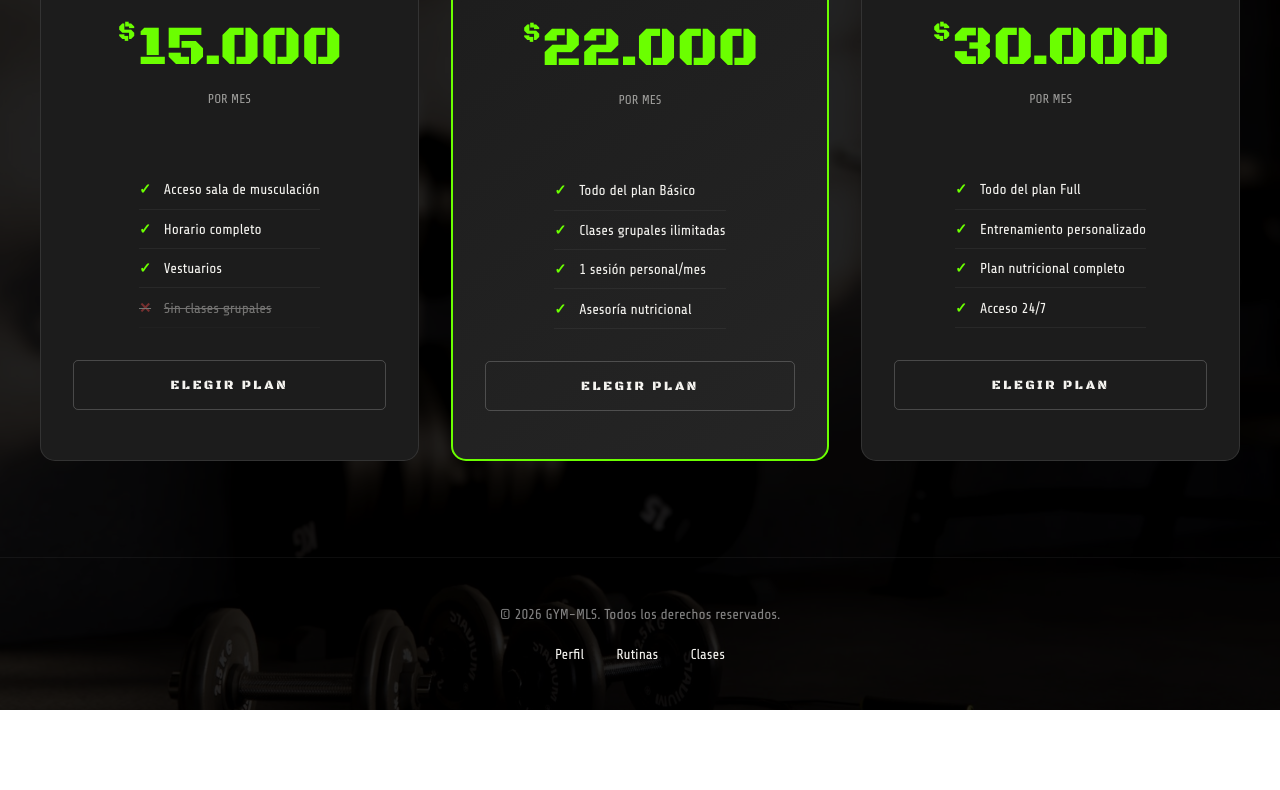
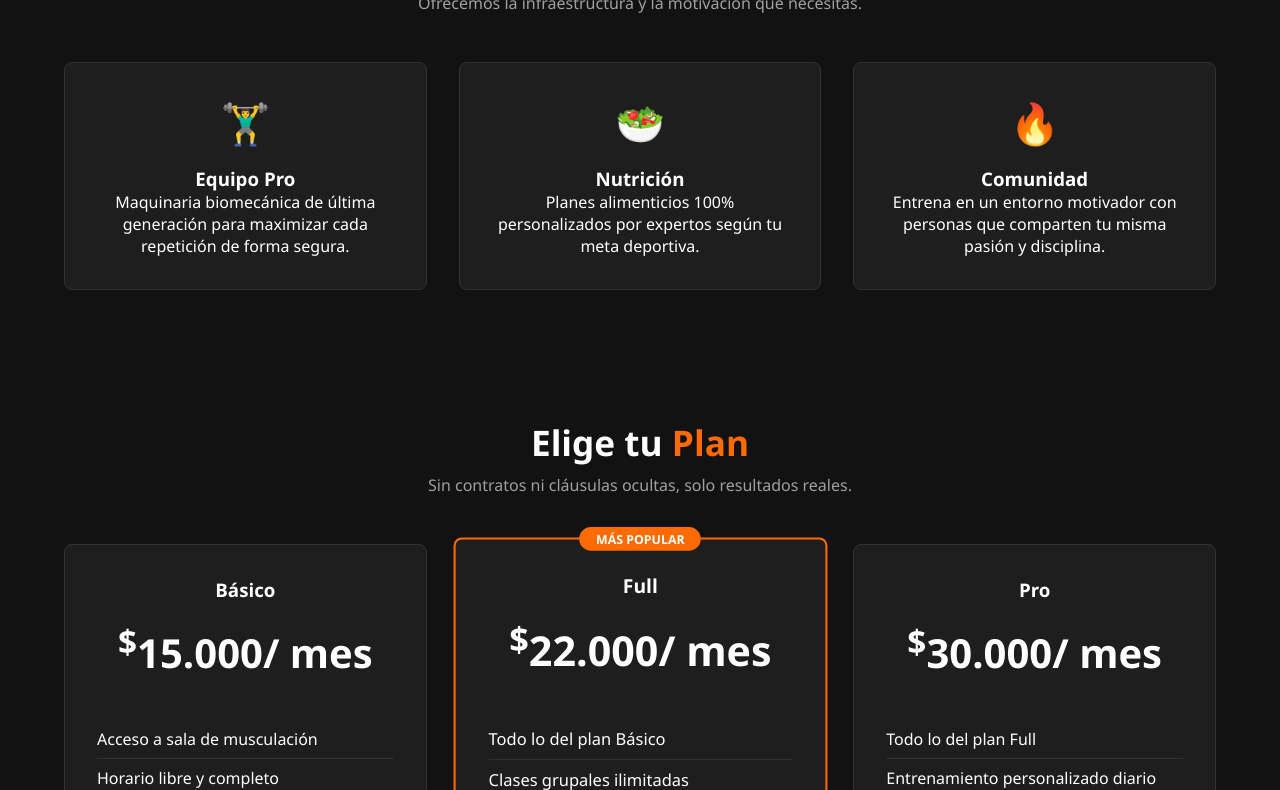
Before and after one commit to MaxSteelMM/Proyecto-Cons.-Soft.-Gimnasio, a website: page Index.html in a window 1280 px wide. Shown: the part 904-1694 px from the top of the page. Before the commit the page ends 1614 px from the top, so only its background shows below. Drawn offline with Linux system fonts and the light colour scheme.

Commit message:
modificando index

```diff
--- a/CSS/index.css
+++ b/CSS/index.css
@@ -1,290 +1,213 @@
-/* Background for Index Page */
-body {
-    background: linear-gradient(rgba(0, 0, 0, 0.85), rgba(0, 0, 0, 0.85)), url(../Img/fondo.jpg) center center / cover no-repeat fixed;
+:root {
+    --primary-color: #ff6b00; /* Naranja principal */
+    --primary-hover: #e05d00;
+    --bg-dark: #121212;
+    --bg-card: #1e1e1e;
+    --text-main: #ffffff;
+    --text-muted: #a0a0a0;
+    --border-color: #333333;
 }
 
-/* Benefits Section */
-.benefits {
-    padding: 6rem 2rem;
-    background-color: transparent; /* Changed to transparent to show background image */
+body {
+    background-color: var(--bg-dark);
+    color: var(--text-main);
+    font-family: 'Segoe UI', Tahoma, Geneva, Verdana, sans-serif;
+    margin: 0;
+}
+
+.color-mitad {
+    color: var(--primary-color);
+}
+
+/* Hero Section */
+.hero-section {
+    position: relative;
+    min-height: 85vh;
+    display: flex;
+    align-items: center;
+    justify-content: flex-end; /* Alinea el texto al lado derecho */
+    padding: 2rem 5%;
+    background-image: url('hero-gym.jpg'); /* Reemplaza por la ruta de tu imagen */
+    background-size: cover;
+    background-position: center left;
+    background-repeat: no-repeat;
+}
+
+.hero-overlay {
+    position: absolute;
+    top: 0; left: 0; right: 0; bottom: 0;
+    background: linear-gradient(90deg, rgba(0, 0, 0, 0.2) 0%, rgba(18, 18, 18, 0.95) 60%);
+    z-index: 1;
+}
+
+.hero-content {
+    position: relative;
+    z-index: 2;
+    max-width: 550px;
+    text-align: right;
+}
+
+.hero-tagline {
+    color: var(--primary-color);
+    font-weight: 700;
+    letter-spacing: 2px;
+    font-size: 0.9rem;
+}
+
+.hero-title {
+    font-size: 3rem;
+    line-height: 1.1;
+    margin: 0.5rem 0 1rem;
+    text-transform: uppercase;
+}
+
+.hero-description {
+    color: var(--text-muted);
+    font-size: 1.1rem;
+    margin-bottom: 2rem;
+}
+
+/* Botones */
+.btn {
+    display: inline-block;
+    padding: 0.8rem 1.8rem;
+    border-radius: 5px;
+    text-decoration: none;
+    font-weight: bold;
+    transition: background 0.3s ease;
+    margin-left: 0.5rem;
+}
+
+.btn-primary {
+    background-color: var(--primary-color);
+    color: #fff;
+}
+
+.btn-primary:hover {
+    background-color: var(--primary-hover);
+}
+
+.btn-secondary {
+    border: 2px solid var(--primary-color);
+    color: #fff;
+}
+
+.btn-secondary:hover {
+    background-color: var(--primary-color);
+}
+
+/* Secciones */
+.benefits, .pricing {
+    padding: 4rem 5%;
     text-align: center;
 }
 
-
-.section-title {
-    margin-bottom: 4rem;
+.section-title h2, .section-title h1 {
+    font-size: 2.2rem;
+    margin-bottom: 0.5rem;
 }
 
-.section-title h2 {
-    font-family: 'COD';
-    font-size: clamp(2rem, 5vw, 3rem);
-    color: var(--white);
+.section-title p {
+    color: var(--text-muted);
+}
+
+/* Tarjetas de Beneficios */
+.benefits-grid {
+    display: grid;
+    grid-template-columns: repeat(auto-fit, minmax(280px, 1fr));
+    gap: 2rem;
+    margin-top: 3rem;
+}
+
+.benefit-card {
+    background: var(--bg-card);
+    padding: 2rem;
+    border-radius: 8px;
+    border: 1px solid var(--border-color);
+    transition: transform 0.3s ease;
+}
+
+.benefit-card:hover {
+    transform: translateY(-5px);
+    border-color: var(--primary-color);
+}
+
+.benefit-icon {
+    font-size: 2.5rem;
     margin-bottom: 1rem;
 }
 
-.section-title h1 {
-    font-size: clamp(2rem, 5vw, 3rem);
-    margin-bottom: 1rem;
+/* Grid de Planes */
+.planes-grid {
+    display: grid;
+    grid-template-columns: repeat(auto-fit, minmax(280px, 1fr));
+    gap: 2rem;
+    margin-top: 3rem;
 }
 
-.section-title p {
-    font-family: var(--FontSub);
-    color: rgba(255, 255, 255, 0.6);
-    font-size: 1.1rem;
+.plan-card {
+    background: var(--bg-card);
+    border: 1px solid var(--border-color);
+    border-radius: 8px;
+    padding: 2rem;
+    position: relative;
+    display: flex;
+    flex-direction: column;
 }
 
-.benefits-grid {
-    display: grid;
-    grid-template-columns: repeat(auto-fit, minmax(min(100%, 250px), 1fr));
-    gap: 3rem;
-    max-width: 1200px;
-    margin: 0 auto;
-}
-
-.benefit-item {
-    padding: 2rem;
-    border: 1px solid rgba(255, 255, 255, 0.05);
-    background: var(--gray);
-    border-radius: 15px;
-    transition: transform 0.3s, border-color 0.3s;
-}
-
-.benefit-item:hover {
-    transform: translateY(-10px);
-    border-color: var(--VerdeF);
-}
-
-.benefit-item h3 {
-    font-family: 'COD';
-    color: var(--VerdeF);
-    font-size: 1.5rem;
-    margin-bottom: 1rem;
-}
-
-.benefit-item p {
-    font-family: var(--FontSub);
-    color: var(--white);
-    font-size: 1rem;
-    line-height: 1.5;
-    opacity: 0.8;
-}
-
-/* Pricing Section */
-.pricing {
-    padding: 6rem 2rem;
-    background-color: transparent;
-}
-
-.planes-grid {
-    display: grid;
-    grid-template-columns: repeat(auto-fit, minmax(min(100%, 280px), 1fr));
-    gap: 2rem;
-    max-width: 1200px;
-    margin: 0 auto;
-}
-
-.plan {
-    font-family: var(--FontSub);
-    background: var(--gray);
-    border: 1px solid rgba(255, 255, 255, .1);
-    padding: 3rem 2rem;
-    position: relative;
-    transition: all .3s ease;
-    text-align: center;
-    border-radius: 15px;
-}
-
-.plan:hover {
-    border-color: var(--VerdeF);
+.plan-card.featured {
+    border: 2px solid var(--primary-color);
     transform: scale(1.03);
-    box-shadow: 0 0 20px rgba(107, 255, 0, 0.2);
-}
-
-.plan.featured {
-    border: 2px solid var(--VerdeF);
-    background: linear-gradient(145deg, var(--gray), #252525);
-    transform: scale(1.05);
-    z-index: 1;
-}
-
-.plan.featured:hover {
-    box-shadow: 0 0 30px rgba(107, 255, 0, 0.4);
 }
 
 .plan-badge {
     position: absolute;
-    top: -15px;
+    top: -12px;
     left: 50%;
     transform: translateX(-50%);
-    background: var(--VerdeF);
-    color: var(--negro);
-    font-family: 'COD';
-    font-size: .75rem;
-    font-weight: 800;
-    letter-spacing: .1em;
-    text-transform: uppercase;
-    padding: .4rem 1.2rem;
+    background: var(--primary-color);
+    color: #fff;
+    padding: 0.2rem 1rem;
+    font-size: 0.75rem;
+    font-weight: bold;
     border-radius: 20px;
 }
 
-.plan-name {
-    font-family: 'COD';
-    font-size: 1.8rem;
-    color: var(--white);
-    margin-bottom: 1rem;
-}
-
 .plan-price {
-    font-family: 'COD';
-    font-size: clamp(2.5rem, 10vw, 3.5rem);
-    color: var(--VerdeF);
-    line-height: 1;
+    font-size: 2.5rem;
+    font-weight: bold;
     margin: 1rem 0;
-}
-
-.plan-price sup {
-    font-size: 1.5rem;
-    vertical-align: top;
-}
-
-.plan-period {
-    font-size: .8rem;
-    color: var(--white);
-    text-transform: uppercase;
-    opacity: 0.6;
-    margin-bottom: 2rem;
 }
 
 .plan-features {
     list-style: none;
-    margin: 2rem 0;
+    padding: 0;
+    margin: 1.5rem 0;
     text-align: left;
-    display: inline-block;
 }
 
 .plan-features li {
-    font-size: .9rem;
-    color: var(--white);
-    padding: .7rem 0;
-    border-bottom: 1px solid rgba(255, 255, 255, .05);
-    display: flex;
-    align-items: center;
-    gap: .8rem;
+    padding: 0.5rem 0;
+    border-bottom: 1px solid var(--border-color);
 }
 
-.plan-features li::before {
-    content: '✓';
-    color: var(--VerdeF);
+.plan-features li.disabled {
+    color: var(--text-muted);
+    text-decoration: line-through;
+}
+
+.plan-btn {
+    margin-top: auto;
+    display: block;
+    padding: 0.8rem;
+    background: transparent;
+    border: 1px solid var(--primary-color);
+    color: #fff;
+    text-decoration: none;
+    border-radius: 5px;
     font-weight: bold;
 }
 
-.plan-features li.disabled {
-    opacity: 0.4;
-    text-decoration: line-through;
+.plan-btn.btn-highlight, .plan-btn:hover {
+    background: var(--primary-color);
 }
-
-.plan-features li.disabled::before {
-    content: '✕';
-    color: var(--red-error);
-}
-
-.plan-btn {
-    font-family: 'COD';
-    display: block;
-    text-align: center;
-    border: 1px solid rgba(255, 255, 255, .2);
-    padding: 1rem;
-    text-decoration: none;
-    font-size: .8rem;
-    letter-spacing: .2em;
-    text-transform: uppercase;
-    color: var(--white);
-    transition: all .25s;
-    border-radius: 5px;
-}
-
-.plan-btn:hover {
-    background: var(--VerdeF);
-    color: var(--negro);
-    border-color: var(--VerdeF);
-}
-
-/* Footer */
-.main-footer {
-    padding: 3rem 2rem;
-    border-top: 1px solid rgba(255, 255, 255, 0.05);
-    text-align: center;
-}
-
-.footer-content {
-    max-width: 1200px;
-    margin: 0 auto;
-    display: flex;
-    flex-direction: column;
-    align-items: center;
-    gap: 1.5rem;
-}
-
-.footer-content p {
-    font-family: var(--FontSub);
-    color: rgba(255, 255, 255, 0.5);
-    font-size: 0.9rem;
-}
-
-.footer-links {
-    display: flex;
-    flex-wrap: wrap;
-    justify-content: center;
-    gap: 2rem;
-}
-
-.footer-links a {
-    color: var(--white);
-    text-decoration: none;
-    font-family: var(--FontSub);
-    font-size: 0.9rem;
-    transition: color 0.3s;
-}
-
-.footer-links a:hover {
-    color: var(--VerdeF);
-}
-
-/* Animations */
-@keyframes fadeInUp {
-    from {
-        opacity: 0;
-        transform: translateY(30px);
-    }
-    to {
-        opacity: 1;
-        transform: translateY(0);
-    }
-}
-
-.reveal {
-    animation: fadeInUp 1s ease-out both;
-}
-
-@media (max-width: 640px) {
-    .benefits,
-    .pricing {
-        padding: 4rem 1rem;
-    }
-
-    .section-title {
-        margin-bottom: 2.5rem;
-    }
-
-    .plan {
-        padding: 2.5rem 1.5rem;
-    }
-
-    .plan.featured {
-        transform: none;
-    }
-
-    body {
-        background-attachment: scroll;
-    }
-}
--- a/Index.html
+++ b/Index.html
@@ -8,8 +8,8 @@
     <link rel="stylesheet" href="CSS/index.css">
 </head>
 <body>
-    <header>
-        <nav aria-label="Navegación principal">
+    <header class="main-header">
+        <nav aria-label="Navegación principal" class="navbar">
             <a class="brand" href="Index.html" aria-label="GYM-MLS, inicio">GYM-<span class="color-mitad">MLS</span></a>
             <ul class="menu">
                 <li class="items"><a href="Perfil.html">Perfil</a></li>
@@ -19,75 +19,105 @@
             </ul>
         </nav>
     </header>
+
     <main>
+        <!-- Sección Hero con fondo e información a la derecha -->
+        <section class="hero-section">
+            <div class="hero-overlay"></div>
+            <div class="hero-content">
+                <span class="hero-tagline">TRANSFORMA TU CUALIDAD FÍSICA</span>
+                <h1 class="hero-title">CONSTRUYE TU <span class="color-mitad">MEJOR VERSIÓN</span></h1>
+                <p class="hero-description">
+                    Equipamiento de alto nivel, entrenadores certificados y un ambiente diseñado para superar todos tus límites diarios.
+                </p>
+                <div class="hero-actions">
+                    <a href="#planes" class="btn btn-primary">Ver Planes</a>
+                    <a href="Clases.html" class="btn btn-secondary">Explorar Clases</a>
+                </div>
+            </div>
+        </section>
+
+        <!-- Beneficios destacados -->
         <section class="benefits">
             <div class="section-title">
-                <h1>¿Por qué elegir <span class="color-mitad">GYM-MLS</span>?</h1>
+                <h2>¿Por qué elegir <span class="color-mitad">GYM-MLS</span>?</h2>
+                <p>Ofrecemos la infraestructura y la motivación que necesitas.</p>
             </div>
             <div class="benefits-grid">
-                <article class="benefit-item">
+                <article class="benefit-card">
+                    <div class="benefit-icon">🏋️‍♂️</div>
                     <h3>Equipo Pro</h3>
-                    <p>Maquinaria de última generación para maximizar cada repetición.</p>
+                    <p>Maquinaria biomecánica de última generación para maximizar cada repetición de forma segura.</p>
                 </article>
-                <article class="benefit-item">
+                <article class="benefit-card">
+                    <div class="benefit-icon">🥗</div>
                     <h3>Nutrición</h3>
-                    <p>Planes alimenticios diseñados por expertos según tu objetivo.</p>
+                    <p>Planes alimenticios 100% personalizados por expertos según tu meta deportiva.</p>
                 </article>
-                <article class="benefit-item">
+                <article class="benefit-card">
+                    <div class="benefit-icon">🔥</div>
                     <h3>Comunidad</h3>
-                    <p>Entrena con personas que comparten tu pasión y disciplina.</p>
+                    <p>Entrena en un entorno motivador con personas que comparten tu misma pasión y disciplina.</p>
                 </article>
             </div>
         </section>
 
+        <!-- Planes de suscripción -->
         <section id="planes" class="pricing">
             <div class="section-title">
                 <h2>Elige tu <span class="color-mitad">Plan</span></h2>
-                <p>Sin contratos complicados, solo resultados reales.</p>
+                <p>Sin contratos ni cláusulas ocultas, solo resultados reales.</p>
             </div>
             <div class="planes-grid">
-                <article class="plan reveal">
-                    <div class="plan-name">Básico</div>
-                    <div class="plan-price"><sup>$</sup>15.000</div>
-                    <div class="plan-period">por mes</div>
+                <article class="plan-card">
+                    <div class="plan-header">
+                        <h3 class="plan-name">Básico</h3>
+                        <div class="plan-price"><sup>$</sup>15.000<span class="plan-period">/ mes</span></div>
+                    </div>
                     <ul class="plan-features">
-                        <li>Acceso sala de musculación</li>
-                        <li>Horario completo</li>
-                        <li>Vestuarios</li>
-                        <li class="disabled">Sin clases grupales</li>
+                        <li>Acceso a sala de musculación</li>
+                        <li>Horario libre y completo</li>
+                        <li>Acceso a vestuarios y duchas</li>
+                        <li class="disabled">Clases grupales</li>
                     </ul>
                     <a href="Comprar.html" class="plan-btn">Elegir plan</a>
                 </article>
-                <article class="plan featured reveal">
-                    <div class="plan-badge">Más Popular</div>
-                    <div class="plan-name">Full</div>
-                    <div class="plan-price"><sup>$</sup>22.000</div>
-                    <div class="plan-period">por mes</div>
+
+                <article class="plan-card featured">
+                    <div class="plan-badge">MÁS POPULAR</div>
+                    <div class="plan-header">
+                        <h3 class="plan-name">Full</h3>
+                        <div class="plan-price"><sup>$</sup>22.000<span class="plan-period">/ mes</span></div>
+                    </div>
                     <ul class="plan-features">
-                        <li>Todo del plan Básico</li>
+                        <li>Todo lo del plan Básico</li>
                         <li>Clases grupales ilimitadas</li>
-                        <li>1 sesión personal/mes</li>
-                        <li>Asesoría nutricional</li>
+                        <li>1 sesión personal al mes</li>
+                        <li>Asesoría nutricional inicial</li>
                     </ul>
-                    <a href="Comprar.html" class="plan-btn">Elegir plan</a>
+                    <a href="Comprar.html" class="plan-btn btn-highlight">Elegir plan</a>
                 </article>
-                <article class="plan reveal">
-                    <div class="plan-name">Pro</div>
-                    <div class="plan-price"><sup>$</sup>30.000</div>
-                    <div class="plan-period">por mes</div>
+
+                <article class="plan-card">
+                    <div class="plan-header">
+                        <h3 class="plan-name">Pro</h3>
+                        <div class="plan-price"><sup>$</sup>30.000<span class="plan-period">/ mes</span></div>
+                    </div>
                     <ul class="plan-features">
-                        <li>Todo del plan Full</li>
-                        <li>Entrenamiento personalizado</li>
-                        <li>Plan nutricional completo</li>
-                        <li>Acceso 24/7</li>
+                        <li>Todo lo del plan Full</li>
+                        <li>Entrenamiento personalizado diario</li>
+                        <li>Plan nutricional completo mensual</li>
+                        <li>Acceso 24/7 libre</li>
                     </ul>
                     <a href="Comprar.html" class="plan-btn">Elegir plan</a>
                 </article>
             </div>
         </section>
     </main>
+
     <footer class="main-footer">
         <div class="footer-content">
+            <a class="brand" href="Index.html">GYM-<span class="color-mitad">MLS</span></a>
             <p>&copy; 2026 GYM-MLS. Todos los derechos reservados.</p>
             <div class="footer-links">
                 <a href="Perfil.html">Perfil</a>
```
